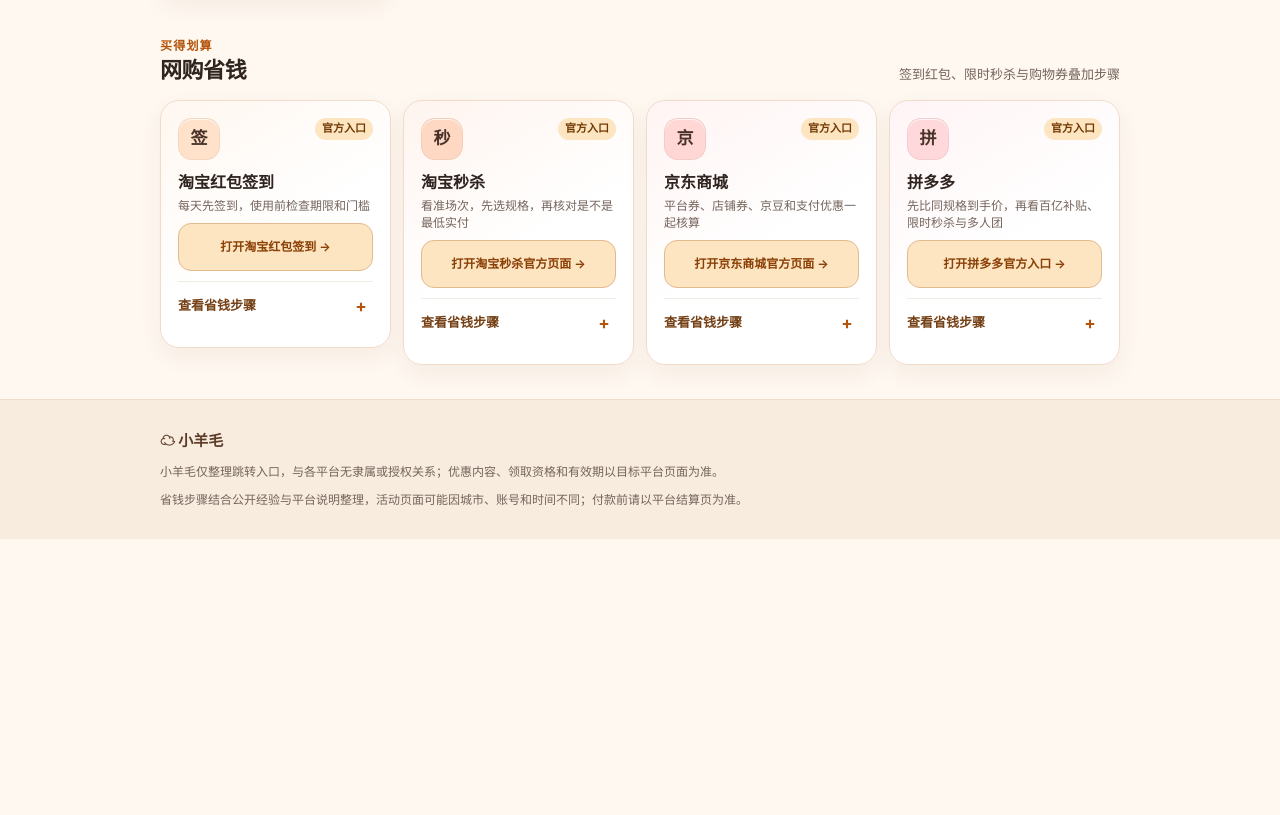
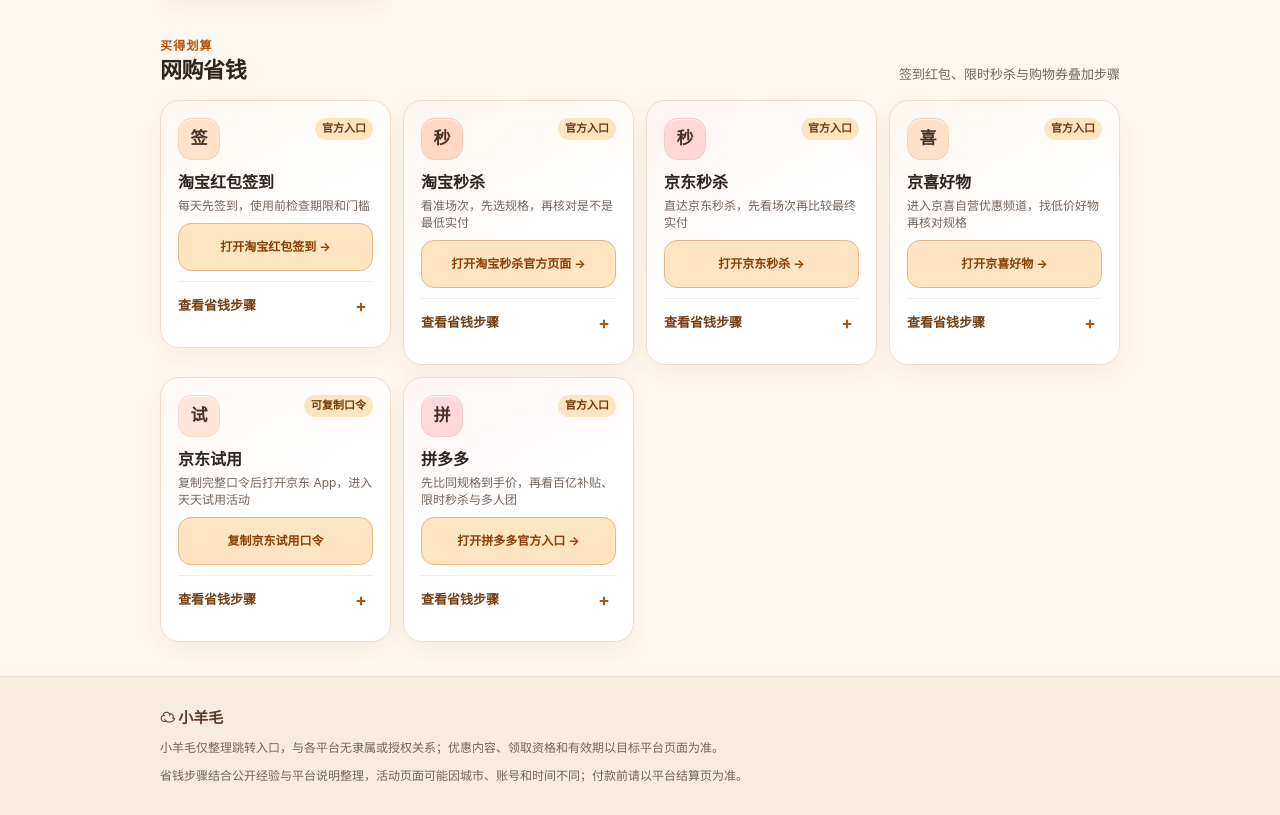
Before and after one commit to zyqyoucandoit/xiao-yang-mao, a website with bundled scripts: page index.html in a window 1280 px wide. Shown: the part 1399-2214 px from the top of the page. Before the commit the page ends 1938 px from the top, so only its background shows below. Built offline with nearby package versions, Linux system fonts and the light colour scheme.

Commit message:
feat: add JD shopping shortcuts

```diff
--- a/app.js
+++ b/app.js
@@ -12,9 +12,11 @@ function makeTextElement(tagName, className, text) {
 
 function renderPlatformCard(platform) {
   const href = getHttpsHref(platform.href);
+  const code = typeof platform.code === "string" && platform.code.trim() ? platform.code : null;
+  const isReady = Boolean(href || code);
   const card = document.createElement("article");
 
-  card.className = `platform-card${href ? " platform-card--ready" : " platform-card--pending"}`;
+  card.className = `platform-card${isReady ? " platform-card--ready" : " platform-card--pending"}`;
   card.style.setProperty("--card-accent", platform.accent);
   card.setAttribute("aria-labelledby", `${platform.id}-name`);
 
@@ -25,8 +27,8 @@ function renderPlatformCard(platform) {
   icon.setAttribute("aria-hidden", "true");
   const status = makeTextElement(
     "span",
-    `platform-card__status${href ? " platform-card__status--ready" : ""}`,
-    href ? "官方入口" : "App 内入口",
+    `platform-card__status${isReady ? " platform-card__status--ready" : ""}`,
+    href ? "官方入口" : code ? "可复制口令" : "App 内入口",
   );
   cardTop.append(icon, status);
 
@@ -37,8 +39,8 @@ function renderPlatformCard(platform) {
   copy.append(name, makeTextElement("span", "platform-card__description", platform.description));
 
   const action = makeTextElement(
-    href ? "a" : "span",
-    `platform-card__action${href ? " platform-card__action--link" : ""}`,
+    href ? "a" : code ? "button" : "span",
+    `platform-card__action${href ? " platform-card__action--link" : code ? " platform-card__action--copy" : ""}`,
     `${platform.actionLabel}${href ? " →" : ""}`,
   );
   if (href) {
@@ -46,6 +48,21 @@ function renderPlatformCard(platform) {
     action.target = "_blank";
     action.rel = "noopener noreferrer";
     action.setAttribute("aria-label", `${platform.actionLabel}（新窗口）`);
+  } else if (code) {
+    action.type = "button";
+    action.setAttribute("aria-live", "polite");
+    action.addEventListener("click", async () => {
+      try {
+        if (!navigator.clipboard?.writeText) throw new Error("Clipboard unavailable");
+        await navigator.clipboard.writeText(code);
+        action.textContent = "已复制，打开京东 App";
+      } catch {
+        action.textContent = "复制失败，请展开步骤手动复制";
+      }
+      window.setTimeout(() => {
+        action.textContent = platform.actionLabel;
+      }, 3000);
+    });
   }
 
   const guide = document.createElement("details");
--- a/platforms.js
+++ b/platforms.js
@@ -191,22 +191,56 @@ export const platforms = [
     notice: "库存和场次实时变化，不使用代抢、脚本或来路不明的口令链接。",
   },
   {
-    id: "jd-mall",
+    id: "jd-seckill",
     category: "shopping",
-    name: "京东商城",
-    monogram: "京",
-    description: "平台券、店铺券、京豆和支付优惠一起核算",
-    href: "https://www.jd.com/?country=cn",
-    actionLabel: "打开京东商城官方页面",
+    name: "京东秒杀",
+    monogram: "秒",
+    description: "直达京东秒杀，先看场次再比较最终实付",
+    href: "https://pro.m.jd.com/mall/active/Md9FMi1pJXg2q7qc8CmE9FNYDS4/index.html",
+    actionLabel: "打开京东秒杀",
     accent: "#ffd7d4",
     tips: [
-      "在京东 App 的领券中心、秒杀频道或商品页先领取可用优惠。",
-      "依次检查平台券、品类券、店铺券和 PLUS 权益；符合条件时再看国补或以旧换新。",
-      "加入购物车后，在结算页查看京豆、红包和支付优惠能否一起使用。",
-      "切换不同券组合比较最终实付，同时比较卖家、运费、保修和退换条件。",
-      "下单后如商品带价格保护或买贵赔标识，降价时再到订单服务里核对资格。",
+      "进入京东秒杀后，先确认当前场次、开抢时间和剩余库存。",
+      "提前选好规格并领取商品页、店铺或品类可用的优惠券。",
+      "开抢时核对秒杀价、运费、售后和是否支持价格保护。",
+      "同款在普通商品页再比一次最终实付，价格不合适就不抢。",
     ],
-    notice: "券的叠加关系以结算页为准；国补受商品、地区和资格限制。",
+    notice: "链接已去除分享追踪参数；场次、库存、资格和价格以京东页面实时显示为准。",
+  },
+  {
+    id: "jingxi-goods",
+    category: "shopping",
+    name: "京喜好物",
+    monogram: "喜",
+    description: "进入京喜自营优惠频道，找低价好物再核对规格",
+    href: "https://prodev.m.jd.com/mall/active/2iqSwv1JiDHxAkHAikfU6XAECFmo/index.html",
+    actionLabel: "打开京喜好物",
+    accent: "#ffe0c9",
+    tips: [
+      "进入京喜自营优惠频道，先搜索需要的商品或查看限量抢、秒杀与补贴。",
+      "确认品牌、型号、规格和数量，避免只看最低展示价。",
+      "领取可用优惠后，和京东普通商品页、其他店铺比较最终实付。",
+      "付款前核对卖家、运费、配送时效、售后和退换条件。",
+    ],
+    notice: "链接已去除分享追踪参数；实际落地为京喜自营优惠频道，活动会随账号与时间变化。",
+  },
+  {
+    id: "jd-trial",
+    category: "shopping",
+    name: "京东试用",
+    monogram: "试",
+    description: "复制完整口令后打开京东 App，进入天天试用活动",
+    href: null,
+    code: "14:/【京东试用】天天0元抢大牌试用，↷Jℹ️ng◁東！M6Md68En03Q0！ CA1565",
+    actionLabel: "复制京东试用口令",
+    accent: "#ffe5da",
+    tips: [
+      "完整口令：14:/【京东试用】天天0元抢大牌试用，↷Jℹ️ng◁東！M6Md68En03Q0！ CA1565",
+      "点击“复制京东试用口令”，再打开京东 App，等待它自动识别剪贴板。",
+      "如果没有弹出活动页，就把完整口令粘贴到京东首页搜索框并搜索。",
+      "确认目标页标题为“京东试用”后，再查看申请资格、试用要求和运费。",
+    ],
+    notice: "这是用户提供的京东口令，可能带分享归因并存在有效期；不保证中选或所有商品均为 0 元。",
   },
   {
     id: "pinduoduo",
--- a/styles.css
+++ b/styles.css
@@ -453,7 +453,8 @@ h1 {
   text-align: center;
 }
 
-.platform-card__action--link {
+.platform-card__action--link,
+.platform-card__action--copy {
   border-color: #e3b98e;
   background: var(--primary-soft);
   color: #8b3f05;
@@ -461,7 +462,13 @@ h1 {
   transition: background 150ms ease, transform 150ms ease;
 }
 
-.platform-card__action--link:hover {
+.platform-card__action--copy {
+  width: 100%;
+  cursor: pointer;
+}
+
+.platform-card__action--link:hover,
+.platform-card__action--copy:hover {
   background: #fbd8a8;
   transform: translateY(-1px);
 }
@@ -538,6 +545,7 @@ h1 {
 
 .category-nav__link:focus-visible,
 .platform-card__action--link:focus-visible,
+.platform-card__action--copy:focus-visible,
 .saving-guide__summary:focus-visible {
   outline: 3px solid #8b3f05;
   outline-offset: 3px;
--- a/sw.js
+++ b/sw.js
@@ -1,5 +1,5 @@
-const SHELL_CACHE = "xiaoyangmao-shell-v4";
-const ASSET_CACHE = "xiaoyangmao-assets-v4";
+const SHELL_CACHE = "xiaoyangmao-shell-v5";
+const ASSET_CACHE = "xiaoyangmao-assets-v5";
 const NETWORK_FIRST_ASSETS = new Set([
   "/styles.css",
   "/platforms.js",
```
Also changed, not shown: tests/site.test.mjs (+17 -1 lines).
